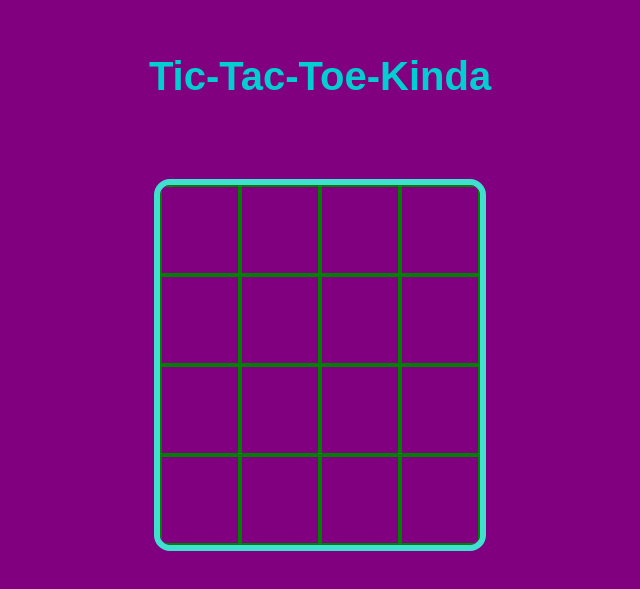
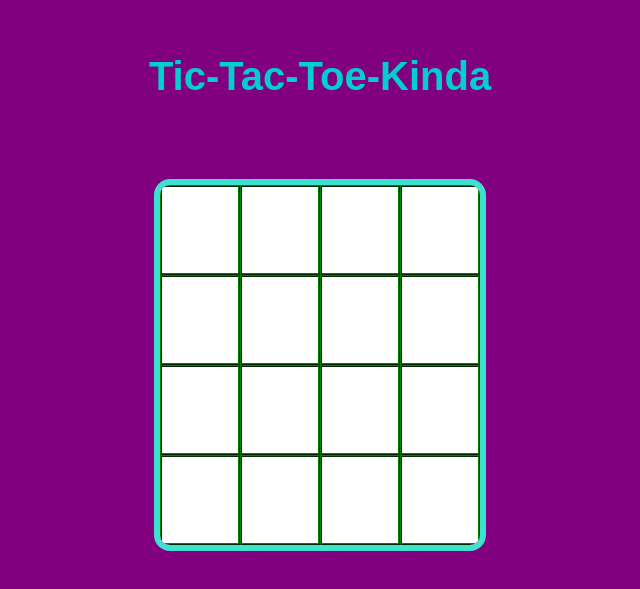
Before and after one commit to redlink2/redlink2web, a Nuxt app: page /tictactoe in a window 1280 px wide. Shown: the part 119-708 px from the top of the page, without its empty margins (320-960 px from the left). Built offline with nearby package versions, Linux system fonts and the light colour scheme.

Commit message:
added colors to selected tiles

```diff
--- a/components/tictactoe.vue
+++ b/components/tictactoe.vue
@@ -1,7 +1,7 @@
 <template>
 	<div class="tic-tac-toe">
 		<div v-for="(row, rowIndex) in grid" :key="rowIndex" class="row">
-			<div v-for="(cell, cellIndex) in row" :key="cellIndex" class="cell" @click="makeMove(rowIndex, cellIndex)">
+			<div v-for="(cell, cellIndex) in row" :key="cellIndex" :style="{ backgroundColor: getBackgroundColor(cell) }" class="cell" @click="makeMove(rowIndex, cellIndex)">
 				{{ cell }}
 			</div>
 		</div>
@@ -28,6 +28,15 @@
 				this.grid[rowIndex][cellIndex] = this.currentPlayer
 				this.currentPlayer = this.currentPlayer === 'X' ? 'O' : 'X'
 				this.checkForWinner()
+			}
+		},
+		getBackgroundColor(cell) {
+			if (cell === 'X') {
+				return '#e60000'
+			} else if (cell === 'O') {
+				return '#00aaff'
+			} else {
+				return 'white'
 			}
 		},
 		checkForWinner() {
--- a/pages/tictactoe.vue
+++ b/pages/tictactoe.vue
@@ -59,9 +59,9 @@
 		flex: 1;
 		font-size: 5vh;
 		cursor: pointer;
-		/* background-color: yellow; */
+		background-color: gray;
 		transition: all 0.2s ease-in-out;
-		border: 2px solid green;
+		border: 0.3vh ridge green;
 	}
 
 	.cell:hover {
```
